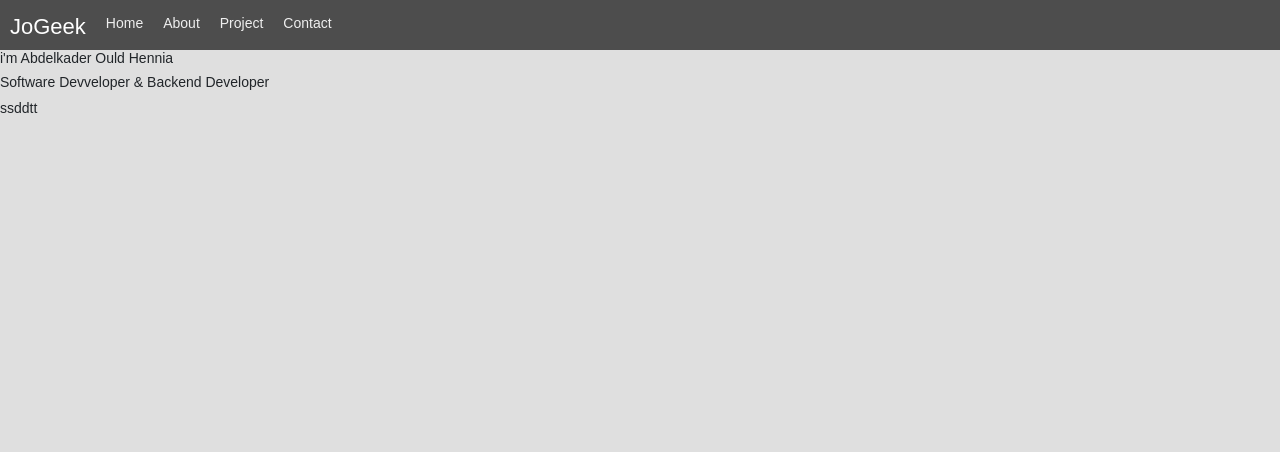
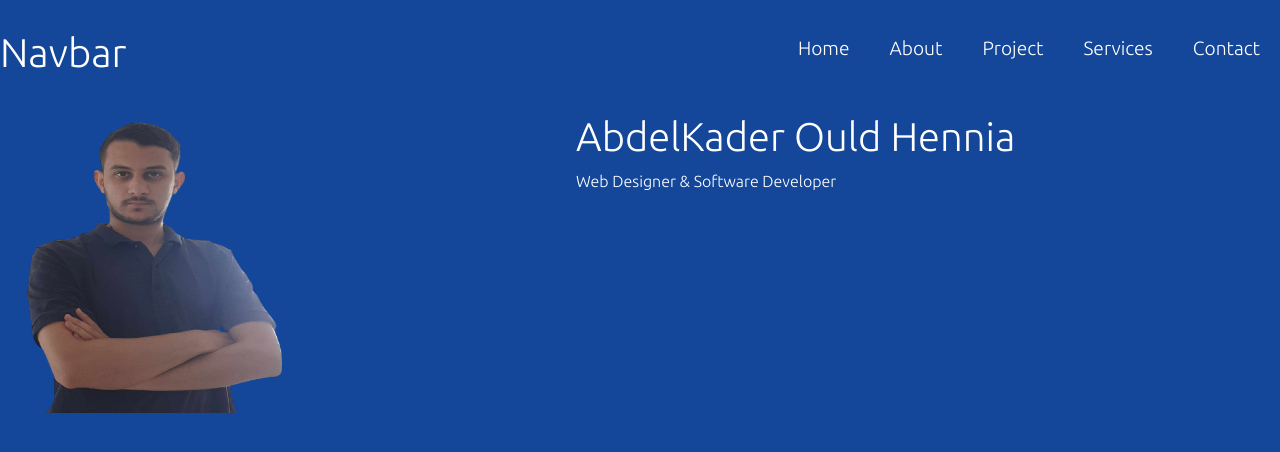
Before and after one commit to Kader1680/Potfolio-Website, a React (Create React App) app in the folder app/: page / in a window 1280 px wide. Shown: the top 452 px of the page. Built offline with nearby package versions, Linux system fonts and the light colour scheme.

Commit message:
add navbar

```diff
--- a/app/package.json
+++ b/app/package.json
@@ -9,6 +9,7 @@
     "bootstrap": "^5.2.3",
     "react": "^18.2.0",
     "react-bootstrap": "^2.7.4",
+    "react-components": "^0.5.1",
     "react-dom": "^18.2.0",
     "react-router-dom": "^6.10.0",
     "react-scripts": "5.0.1",
--- a/app/public/index.html
+++ b/app/public/index.html
@@ -9,6 +9,9 @@
       name="description"
       content="Web site created using create-react-app"
     />
+
+    <link rel="stylesheet" href="https://cdn.jsdelivr.net/npm/bootstrap@5.2.3/dist/css/bootstrap.min.css">
+    <link rel="stylesheet" href="https://cdnjs.cloudflare.com/ajax/libs/font-awesome/6.4.0/css/all.min.css" integrity="sha512-iecdLmaskl7CVkqkXNQ/ZH/XLlvWZOJyj7Yy7tcenmpD1ypASozpmT/E0iPtmFIB46ZmdtAc9eNBvH0H/ZpiBw==" crossorigin="anonymous" referrerpolicy="no-referrer" />
     <link rel="apple-touch-icon" href="%PUBLIC_URL%/logo192.png" />
     <!--
       manifest.json provides metadata used when your web app is installed on a
--- a/app/src/App.css
+++ b/app/src/App.css
@@ -4,5 +4,7 @@
   box-sizing: border-box;
 }
 body{
-  background-color: rgb(47, 47, 124);
+  /* background-color: #3c6bbd ; */
+  background-color: #14479a ;
+  color: white;
 }
--- a/app/src/App.js
+++ b/app/src/App.js
@@ -1,11 +1,11 @@
 import logo from './logo.svg';
 import './App.css';
-import NavBar from './component/navbar/navbar.jsx'
+import Navbar from './component/navbar/navbar.jsx'
 import Home from './component/home/home';
 
 import { BrowserRouter as Router, Routes, Route } from 'react-router-dom';
 import About from './component/about/about';
-import Contact from './component/contact/contact';
+import Project from './component/project/project';
 
 
 
@@ -13,14 +13,16 @@ import Contact from './component/contact/contact';
 function App() {
   return (
       <div >
-        <NavBar/>
+        <Navbar />
+
         <Router>
           <Routes>
             <Route path="/" element={<Home  />} />
             <Route path="/About" element={<About  />} />
-            <Route path="/Contact" element={<Contact  />} />
+            <Route path="/Project" element={<Project  />} />
           </Routes>
         </Router>
+
       </div>
   );
 }
--- a/app/src/component/home/home.css
+++ b/app/src/component/home/home.css
@@ -0,0 +1,8 @@
+*{
+    background-color: #14479a;
+    box-sizing: border-box;
+
+}
+.home{
+    width:90%
+}
--- a/app/src/component/home/home.jsx
+++ b/app/src/component/home/home.jsx
@@ -1,24 +1,17 @@
 import React from 'react'
-import img  from "../../assests/img.jpg"
-// import  "./home.css"
+import own  from "../../assests/own.png"
+import  "./home.css"
 export default function Home() {
   return (
-    <div  class="content row">
-      {/* <img class="  col-lg-6" src={img}  /> */}
+    <div  class="row home">
+        <div className='col-xs-12 col-sm-12 col-md-6 col-lg-6 col-xl-6'>
+            <img src={own} />
+        </div>
+        <div className='col-xs-12 col-sm-12 col-md-6 col-lg-6 col-xl-6'>
+            <h1>AbdelKader Ould Hennia</h1>
+            <p>Web Designer & Software Developer</p>
+        </div>
 
-      <div  class="  col-lg-6">
-
-
-            <h2>i'm Abdelkader Ould Hennia</h2>
-            <h4>
-                Software Devveloper & Backend Developer
-            </h4>
-            <div className='link'>
-                <span>ss</span>
-                <span>dd</span>
-                <span>tt</span>
-            </div>
-      </div>
     </div>
   )
 }
--- a/app/src/component/navbar/navbar.css
+++ b/app/src/component/navbar/navbar.css
@@ -1,97 +1,87 @@
+
+ @import url('https://fonts.googleapis.com/css2?family=Poppins&family=Ubuntu:wght@300;700&display=swap');
+
  * {
+     margin: 0;
+     padding: 0;
      box-sizing: border-box;
+     color: #fff;
+     font-family: 'Ubuntu', sans-serif;
  }
 
-  body {
-    margin: 0px;
-    font-family: 'segoe ui';
+ .navbar {
+     background-color: #14479a;
+     display: flex;
+     justify-content: space-around;
+     align-items: center;
+     line-height: 5rem;
  }
 
-  .nav {
-    height: 50px;
-    width: 100%;
-    background-color: #4d4d4d;
-    position: relative;
+ .left h1 {
+     font-size: 2.5rem;
+     cursor: pointer;
  }
 
-  .nav > .nav-header {
-    display: inline;
-  }
-
-  .nav > .nav-header > .nav-title {
-    display: inline-block;
-    font-size: 22px;
-    color: #fff;
-    padding: 10px 10px 10px 10px;
-  }
-
-  .nav > .nav-btn {
+ .checkBtn {
      display: none;
  }
 
-  .nav > .nav-links {
-    display: inline;
-    float: right;
-    font-size: 18px;
-  }
-
-  .nav > .nav-links > a {
-    display: inline-block;
-    padding: 13px 10px 13px 10px;
-    text-decoration: none;
-    color: #efefef;
-  }
-
-  .nav > .nav-links > a:hover {
-    background-color: rgba(0, 0, 0, 0.3);
-  }
-
-  .nav > #nav-check {
+ #check {
      display: none;
  }
 
-  @media (max-width:600px) {
-    .nav > .nav-btn {
-      display: inline-block;
-      position: absolute;
-      right: 0px;
-      top: 0px;
+ .checkBtn {
+     cursor: pointer;
+     font-size: 30px;
+     float: right;
+     color: #ed1e79;
+     line-height: 80px;
  }
-    .nav > .nav-btn > label {
-      display: inline-block;
-      width: 50px;
-      height: 50px;
-      padding: 13px;
+
+ .right ul {
+     display: flex;
+     list-style: none;
  }
-    .nav > .nav-btn > label:hover,.nav  #nav-check:checked ~ .nav-btn > label {
-      background-color: rgba(0, 0, 0, 0.3);
+
+ .right ul li a {
+     padding: 10px 20px;
+     font-size: 1.2rem;
+     color: white;
+     cursor: pointer;
+     text-decoration: none;
+     transition: all 1s;
  }
-    .nav > .nav-btn > label > span {
+
+ .right ul li a:hover {
+     background-color: #fff;
+     border-radius: 7px;
+     color: rgb(22, 7, 36);
+ }
+
+ @media screen and (max-width:805px) {
+     .list {
+         width: 100%;
+         height: 100vh;
+         background-color: rgb(22, 7, 36);
+         text-align: center;
+         display: flex;
+         flex-direction: column;
+         position: fixed;
+         top: 4rem;
+         left: 100%;
+         transition: all 1s;
+     }
+
+     #check {
+         display: none;
+     }
+
+     .checkBtn {
          display: block;
-      width: 25px;
-      height: 10px;
-      border-top: 2px solid #eee;
      }
-    .nav > .nav-links {
-      position: absolute;
-      display: block;
-      width: 100%;
-      background-color: #333;
-      height: 0px;
-      transition: all 0.3s ease-in;
-      overflow-y: hidden;
-      top: 50px;
-      left: 0px;
+
+     #check:checked~ul {
+         left: 0%;
      }
-    .nav > .nav-links > a {
-      display: block;
-      width: 100%;
+
  }
-    .nav > #nav-check:not(:checked) ~ .nav-links {
-      height: 0px;
-    }
-    .nav > #nav-check:checked ~ .nav-links {
-      height: calc(100vh - 50px);
-      overflow-y: auto;
-    }
-  }
--- a/app/src/component/navbar/navbar.jsx
+++ b/app/src/component/navbar/navbar.jsx
@@ -1,35 +1,52 @@
+import { useState } from 'react'
+import { Link } from 'react-router-dom'
 
-import "./navbar.css"
-import {BrowserRouter, Link} from "react-router-dom";
-function NavBar() {
-  return (
-    <BrowserRouter>
-          <div class="nav">
-                  <input type="checkbox" id="nav-check" />
-                  <div class="nav-header">
-                    <div class="nav-title">
-                      JoGeek
-                    </div>
-                  </div>
-                  <div class="nav-btn">
-                    <label for="nav-check">
-                      <span></span>
-                      <span></span>
-                      <span></span>
-                    </label>
-                  </div>
+import './navbar.css'
 
-                  <div class="nav-links">
-                      <Link to="/" >Home</Link>
-                      <Link to="/About" >About</Link>
-                      <Link to="/Project" >Project</Link>
-                      <Link to="/Contact" >Contact</Link>
-                  </div>
-            </div>
-    </BrowserRouter>
+import React from 'react'
+
+export default function Navbar() {
 
 
-  );
+  return (
+
+  <nav class="navbar">
+
+        <div class="left">
+
+            <h1>Navbar</h1>
+
+        </div>
+
+        <div class="right">
+
+            <input type="checkbox" id="check" />
+
+            <label for="check" class="checkBtn">
+
+                <i class="fa fa-bars"></i>
+
+            </label>
+
+            <ul class="list">
+
+                <li><a href="#">Home</a></li>
+                <li><a href="#">About </a></li>
+                <li><a href="/Project">Project</a></li>
+                <li><a href="#">Services</a></li>
+                <li><a href="#">Contact</a></li>
+
+            </ul>
+
+        </div>
+
+    </nav>
+  )
 }
 
-export default NavBar;
+
+// const Navbar = () => {
+
+
+
+// }
--- /dev/null
+++ b/app/src/component/project/project.jsx
@@ -0,0 +1,15 @@
+import React from 'react'
+
+export default function Project() {
+  return (
+    <div  class="row project">
+        <div className='col-xs-6 col-sm-6 col-md-4 col-lg-3 col-xl-3'>
+
+        </div>
+        <div className='col-xs-6 col-sm-6 col-md-4 col-lg-3 col-xl-3'>
+
+        </div>
+
+    </div>
+  )
+}
```
Also changed, not shown: app/src/Data.js (added, +10 -0 lines), app/src/assests/own.png (added), 1 other file (tests, documents, lock files or other folders). Lines whose indentation alone changed are shown as unchanged.
